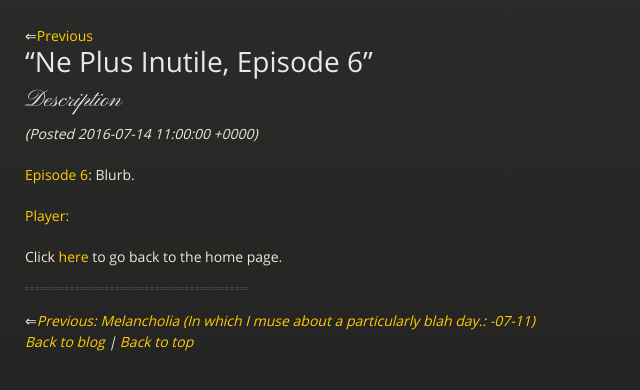
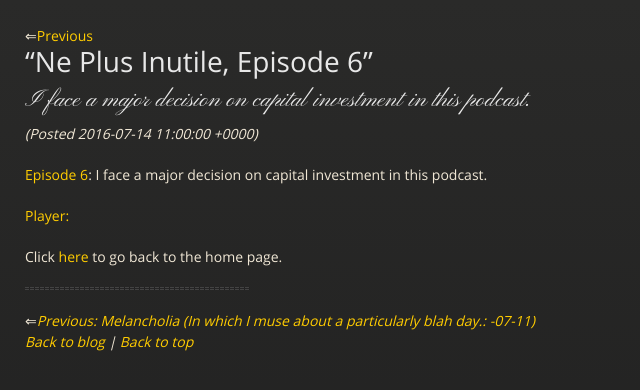
Before and after one commit to goltz20707/goltz20707.github.io, a Jekyll site: the page built from _posts/2016-07-14-npi-006.md, in a window 1280 px wide. Shown: the top 390 px of the page, without its empty margins (0-640 px from the left). Built offline with Jekyll 4.4.1, drawn with Linux system fonts in a browser that asks for light colours.

Commit message:
Corrected description.

```diff
--- a/_posts/2016-07-14-npi-006.md
+++ b/_posts/2016-07-14-npi-006.md
@@ -1,11 +1,11 @@
 ---
 layout: post
 title: Ne Plus Inutile, Episode 6
-excerpt: Description
+excerpt: I face a major decision on capital investment in this podcast.
 date: 2016-07-14 07:00:00 -0400
 ---
 
-[Episode 6](https://archive.org/details/npi-006): Blurb.
+[Episode 6](https://archive.org/details/npi-006): I face a major decision on capital investment in this podcast.
 
 [Player:](https://archive.org/embed/npi-006/npi-006.mp3)
 
```
